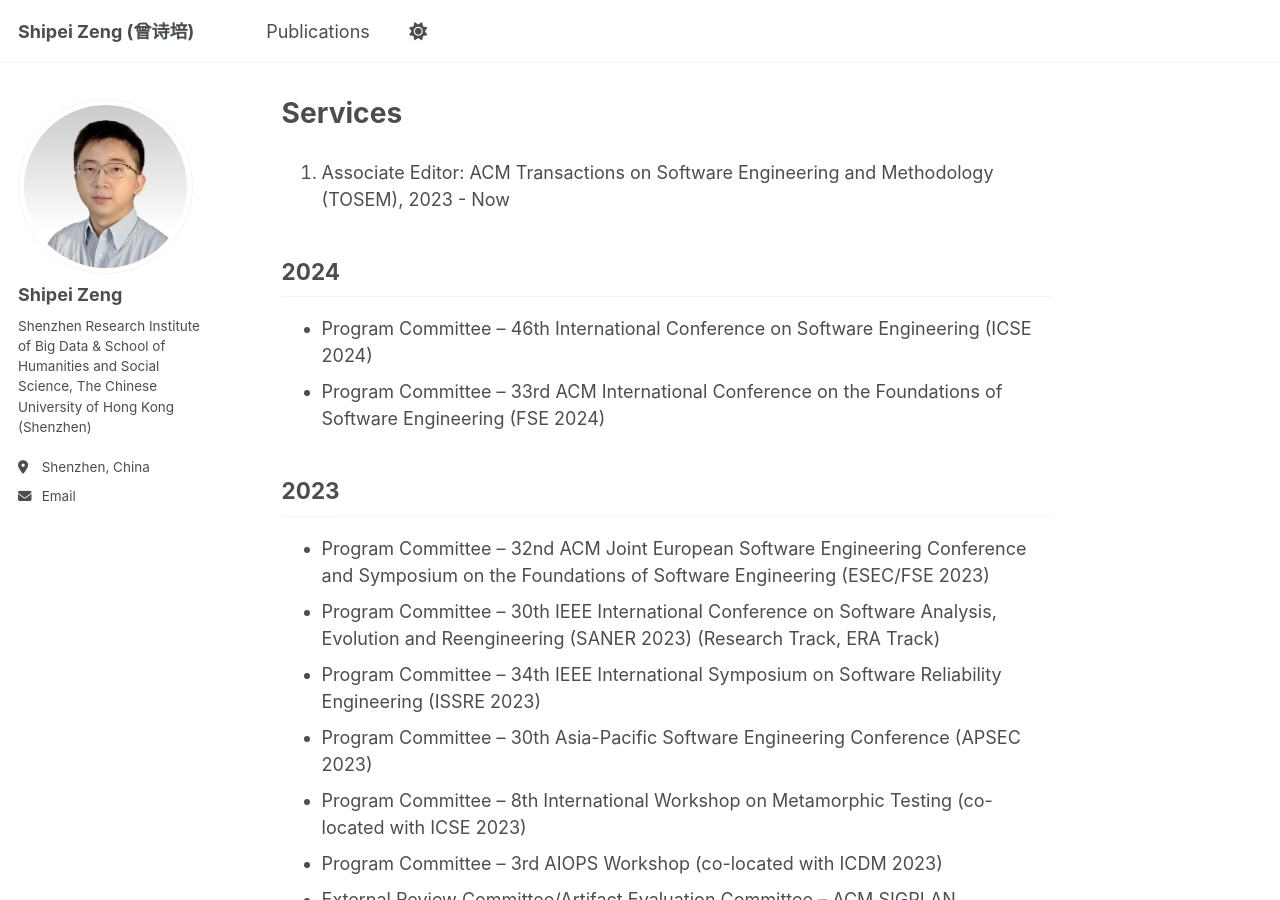
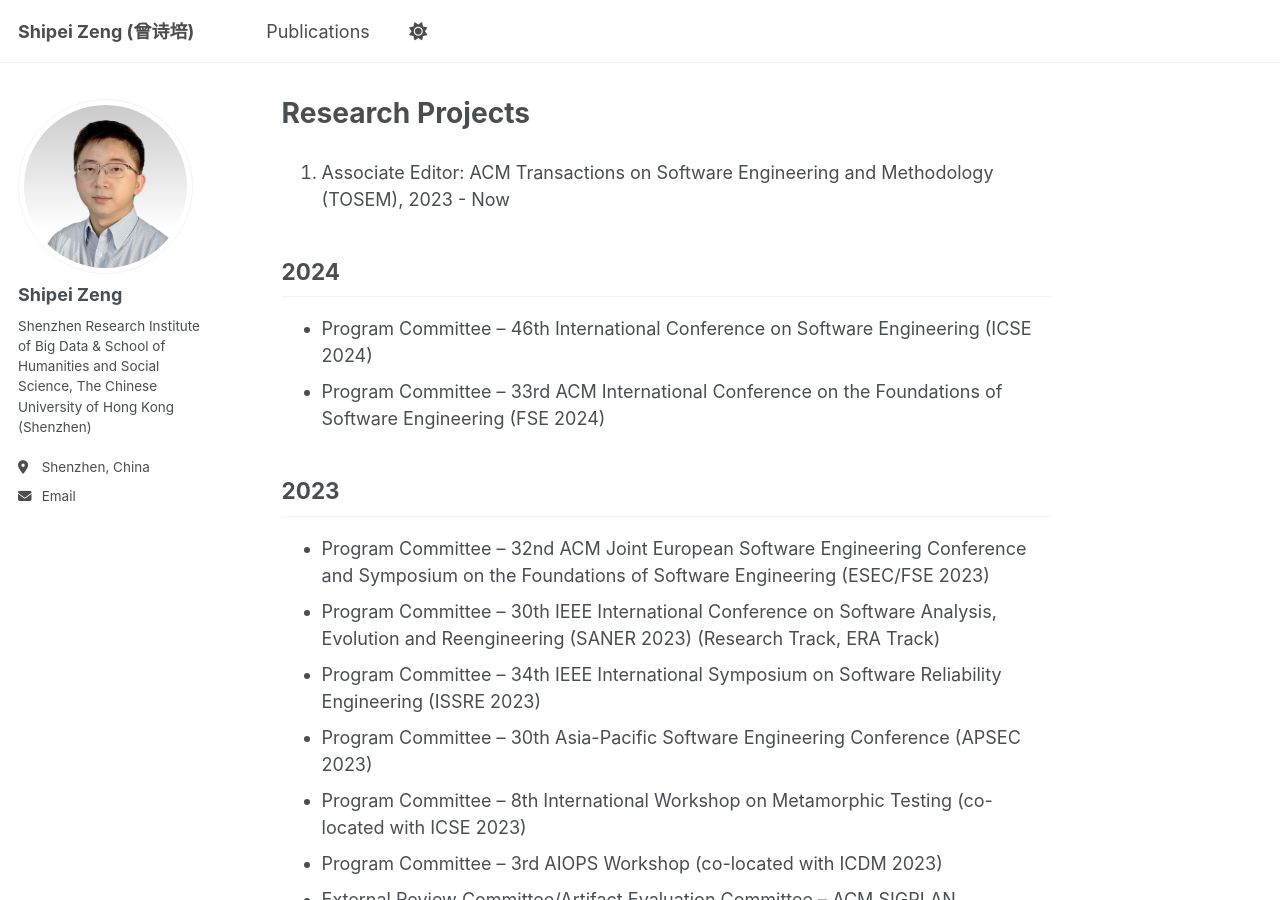
Before and after one commit to shipei-zeng/shipei-zeng.github.io, a Jekyll site: the page built from _pages/projects.md, in a window 1280 px wide and 900 px high. Built offline with Jekyll 4.4.1, drawn with Linux system fonts in a browser that asks for light colours; a script that is not in the unit is left out.

Commit message:
Update projects.md

```diff
--- a/_pages/projects.md
+++ b/_pages/projects.md
@@ -1,6 +1,6 @@
 ---
-permalink: /services/
-title: "Services"
+permalink: /projects/
+title: "Research Projects"
 ---
 1. Associate Editor: ACM Transactions on Software Engineering and Methodology (TOSEM), 2023 - Now
 
```
